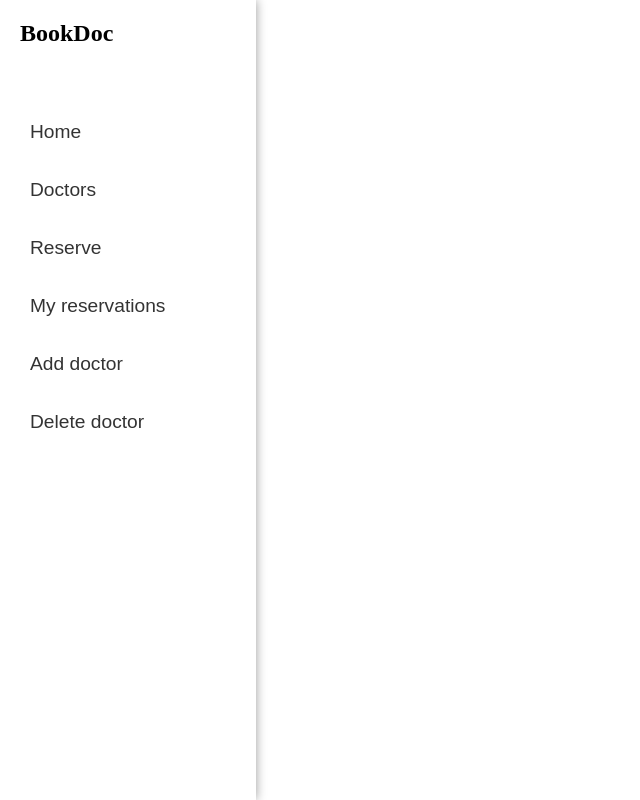
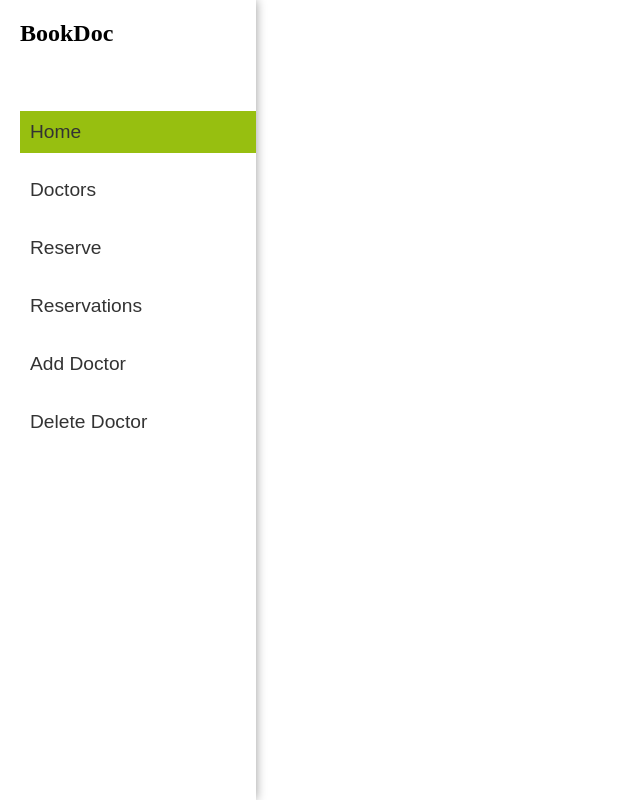
Before and after one commit to kamranasif506/Book-A-Doctor, a React (Create React App) app: page /reservations in a window 1280 px wide. Shown: the whole page, without its empty margins (0-640 px from the left). Built offline with nearby package versions, Linux system fonts and the light colour scheme.

Commit message:
set active tab

```diff
--- a/src/components/doctors/Doctor.js
+++ b/src/components/doctors/Doctor.js
@@ -1,13 +1,17 @@
 import PropTypes from 'prop-types';
 import React from 'react';
 import { useNavigate } from 'react-router-dom';
+import { useDispatch } from 'react-redux';
+import { navActions } from '../../redux/navbar/navSlice';
 import './doctor.css';
 
 const Doctor = ({ doctor }) => {
   const navigate = useNavigate();
+  const dispatch = useDispatch();
 
   const docNavigateHandler = () => {
     navigate(`/doctors/${doctor.id}`);
+    dispatch(navActions.setActive('doctors'));
   };
 
   return (
--- a/src/components/navigation/index.js
+++ b/src/components/navigation/index.js
@@ -7,19 +7,19 @@ import './navigation.css';
 
 const links = [
   {
-    name: 'Home',
+    name: 'home',
     path: '/',
   },
   {
-    name: 'Doctors',
+    name: 'doctors',
     path: '/doctors',
   },
   {
-    name: 'Reserve',
+    name: 'reserve',
     path: '/reserve',
   },
   {
-    name: 'My reservations',
+    name: 'reservations',
     path: '/reservations',
   },
   {
--- a/src/components/navigation/navigation.css
+++ b/src/components/navigation/navigation.css
@@ -43,6 +43,7 @@ nav ul li {
 nav ul li > * {
   text-align: left;
   width: 100%;
+  text-transform: capitalize;
 }
 
 nav ul li.active {
```
